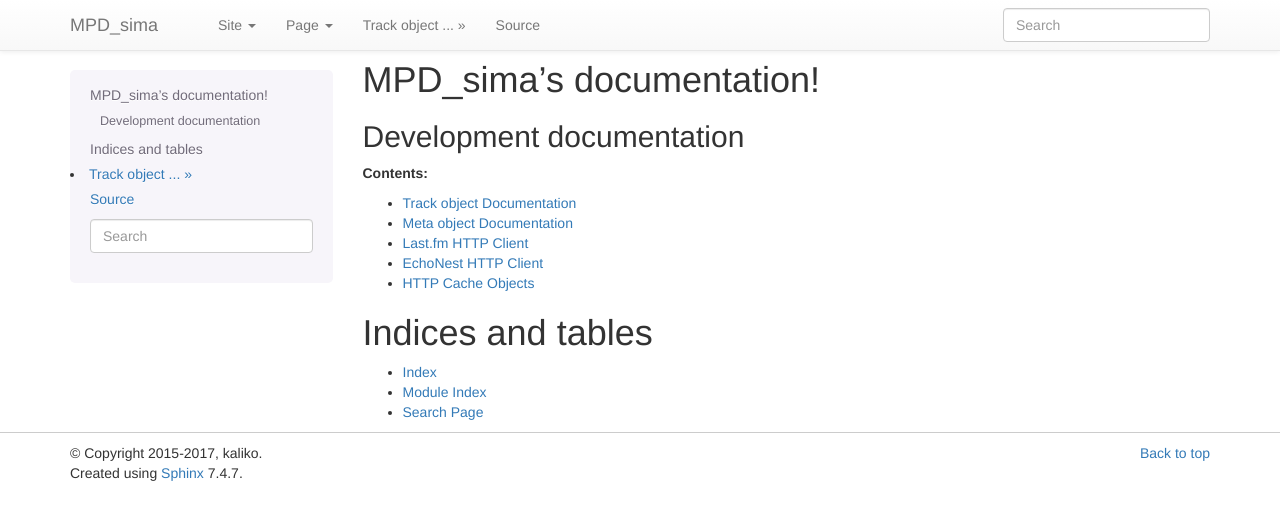
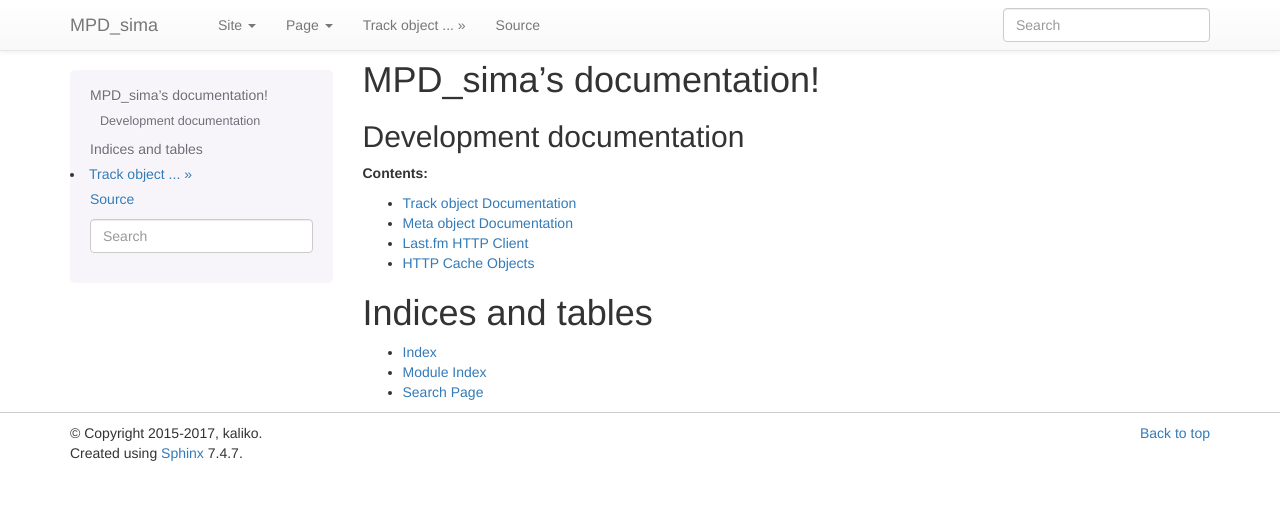
Before and after one commit to mxjeff/mpd-sima, a Sphinx documentation site: the page built from doc/source/index.rst, in a window 1280 px wide. Shown: the top 520 px of the page. Built offline with Sphinx 7.4.7, drawn with Linux system fonts in a browser that asks for light colours; the version number could not be read and is left out.

Commit message:
Remove echonest doc

```diff
--- a/doc/source/dev/echonest.rst
+++ /dev/null
@@ -1,5 +0,0 @@
-EchoNest HTTP Client
-====================
-
-.. automodule:: sima.lib.simaecho
-    :members: SimaEch
--- a/doc/source/index.rst
+++ b/doc/source/index.rst
@@ -18,7 +18,6 @@ Development documentation
 
    dev/meta
    dev/lastfm
-   dev/echonest
    dev/cache
 
 
```
